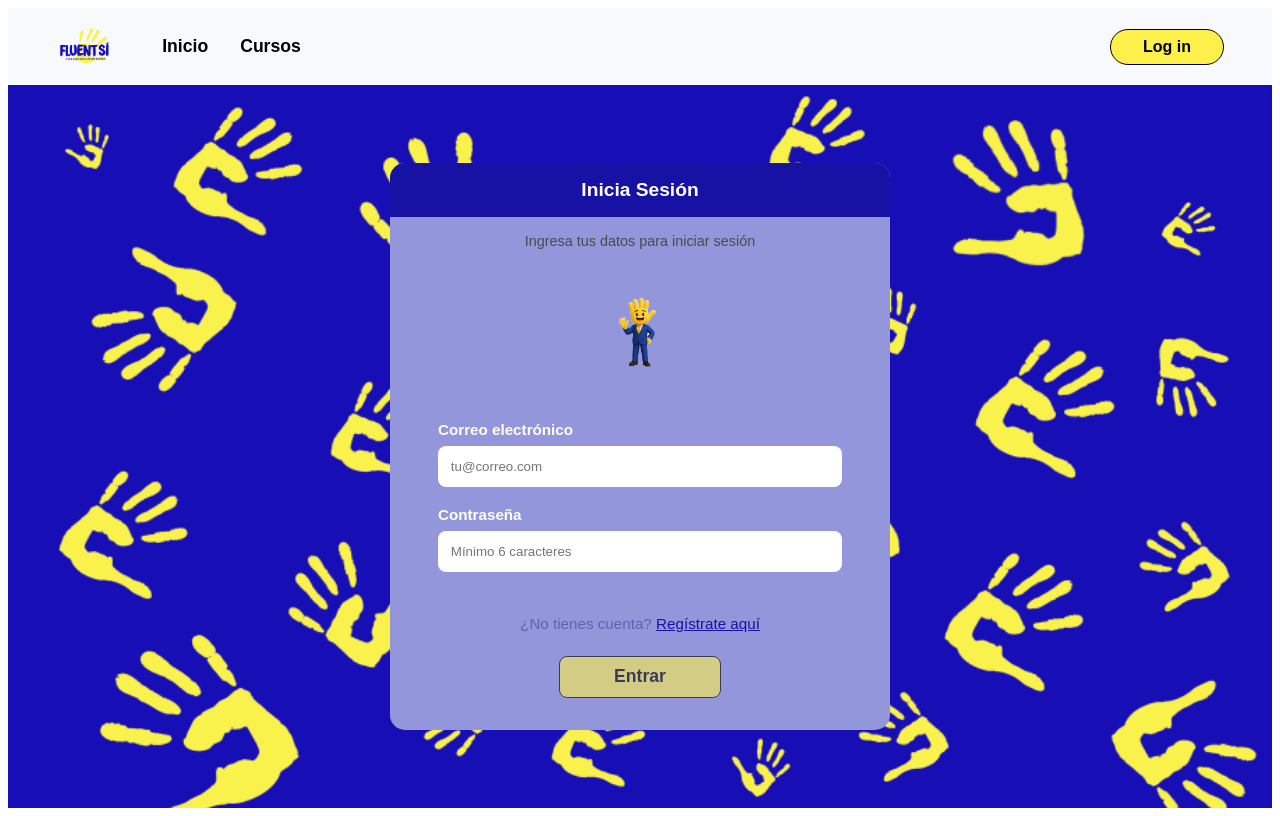
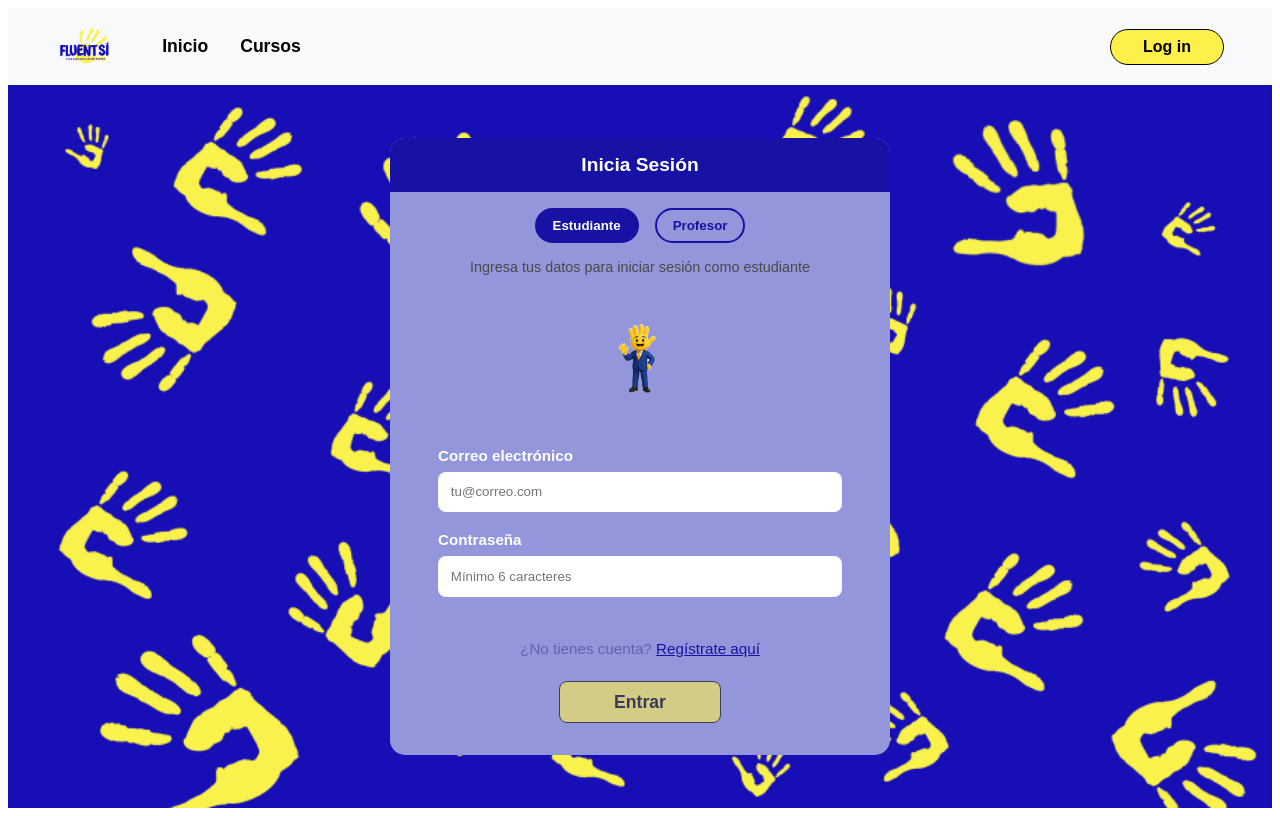
Before and after one commit to CashPH/Fluentsi-Frontend, an Angular app in the folder fluentsi-front/: page / in a window 1280 px wide. Built offline with nearby package versions, Linux system fonts and the light colour scheme.

Commit message:
Login de Profesor agregado

```diff
--- a/fluentsi-front/package.json
+++ b/fluentsi-front/package.json
@@ -18,6 +18,7 @@
     "@angular/platform-browser": "^21.2.0",
     "@angular/router": "^21.2.0",
     "rxjs": "~7.8.0",
+    "sweetalert2": "^11.26.25",
     "tsc": "^2.0.4",
     "tslib": "^2.3.0"
   },
--- a/fluentsi-front/src/app/login/login.css
+++ b/fluentsi-front/src/app/login/login.css
@@ -92,6 +92,29 @@
     color: #4a4a4a;
 }
 
+.role-toggle {
+    display: flex;
+    justify-content: center;
+    gap: 1rem;
+    margin-bottom: 1rem;
+}
+
+.role-toggle button {
+    background-color: transparent;
+    border: 2px solid #1712a4;
+    color: #1712a4;
+    padding: 0.5rem 1rem;
+    border-radius: 20px;
+    font-weight: bold;
+    cursor: pointer;
+    transition: all 0.3s ease;
+}
+
+.role-toggle button.active {
+    background-color: #1712a4;
+    color: white;
+}
+
 .mascot {
     height: 120px;
     margin-bottom: 1.5rem;
--- a/fluentsi-front/src/app/login/login.html
+++ b/fluentsi-front/src/app/login/login.html
@@ -16,7 +16,15 @@
                 <h2>Inicia Sesión</h2>
             </div>
 
-    <p class="subtitle">Ingresa tus datos para iniciar sesión</p>
+            <div class="role-toggle">
+                <button type="button" [class.active]="loginType === 'student'"
+                    (click)="setLoginType('student')">Estudiante</button>
+                <button type="button" [class.active]="loginType === 'teacher'"
+                    (click)="setLoginType('teacher')">Profesor</button>
+            </div>
+
+            <p class="subtitle">Ingresa tus datos para iniciar sesión como {{ loginType === 'student' ? 'estudiante' :
+                'profesor' }}</p>
 
             <img src="/monito.png" alt="Mascot" class="mascot">
 
@@ -29,7 +37,8 @@
                     <label for="correo">Correo electrónico</label>
                     <input type="email" id="correo" formControlName="correo" placeholder="tu@correo.com"
                         [class.error]="loginForm.get('correo')?.invalid && loginForm.get('correo')?.touched">
-        <span *ngIf="loginForm.get('correo')?.invalid && loginForm.get('correo')?.touched" class="error-text">
+                    <span *ngIf="loginForm.get('correo')?.invalid && loginForm.get('correo')?.touched"
+                        class="error-text">
                         Ingresa un correo válido
                     </span>
                 </div>
@@ -38,13 +47,16 @@
                     <label for="password">Contraseña</label>
                     <input type="password" id="password" formControlName="password" placeholder="Mínimo 6 caracteres"
                         [class.error]="loginForm.get('password')?.invalid && loginForm.get('password')?.touched">
-        <span *ngIf="loginForm.get('password')?.invalid && loginForm.get('password')?.touched" class="error-text">
+                    <span *ngIf="loginForm.get('password')?.invalid && loginForm.get('password')?.touched"
+                        class="error-text">
                         La contraseña es requerida
                     </span>
                 </div>
 
-        <p class="register-text">¿No tienes cuenta? <a href="javascript:void(0)" (click)="goToRegister()">Regístrate aquí</a></p>
+                <p class="register-text" *ngIf="loginType === 'student'">¿No tienes cuenta? <a href="javascript:void(0)"
+                        (click)="goToRegister()">Regístrate aquí</a></p>
 
+                <p class="register-text" *ngIf="loginType === 'teacher'" style="visibility: hidden;">Placeholder</p>
                 <button type="submit" class="submit-btn" [disabled]="loading || loginForm.invalid">
                     {{ loading ? 'Entrando...' : 'Entrar' }}
                 </button>
--- a/fluentsi-front/src/app/login/login.ts
+++ b/fluentsi-front/src/app/login/login.ts
@@ -3,6 +3,7 @@ import { CommonModule } from '@angular/common';
 import { ReactiveFormsModule, FormBuilder, FormGroup, Validators } from '@angular/forms';
 import { Router } from '@angular/router';
 import { AuthService } from '../services/auth.service';
+import Swal from 'sweetalert2';
 
 @Component({
   selector: 'app-login',
@@ -14,6 +15,7 @@ export class Login {
   loginForm!: FormGroup;
   loading = false;
   error: string | null = null;
+  loginType: 'student' | 'teacher' = 'student';
 
   constructor(
     private fb: FormBuilder,
@@ -30,6 +32,11 @@ export class Login {
     });
   }
 
+  setLoginType(type: 'student' | 'teacher'): void {
+    this.loginType = type;
+    this.error = null;
+  }
+
   onSubmit(): void {
     if (this.loginForm.invalid) {
       this.error = 'Por favor completa correctamente todos los campos';
@@ -41,7 +48,11 @@ export class Login {
 
     const { correo, password } = this.loginForm.value;
 
-    this.authService.loginStudent(correo, password).subscribe({
+    const loginRequest = this.loginType === 'student'
+      ? this.authService.loginStudent(correo, password)
+      : this.authService.loginTeacher(correo, password);
+
+    loginRequest.subscribe({
       next: (response) => {
         console.log('Login exitoso:', response);
         if (response.role === 'teacher') {
@@ -52,7 +63,16 @@ export class Login {
       },
       error: (error) => {
         this.loading = false;
-        this.error = error.error?.message || 'Error en el login. Verifica tus credenciales.';
+        this.error = error.error?.message || 'Credenciales inválidas';
+
+        Swal.fire({
+          icon: 'error',
+          title: 'Credenciales Inválidas',
+          text: this.error || 'Por favor verifica tu correo y contraseña.',
+          confirmButtonColor: '#1712a4',
+          confirmButtonText: 'Aceptar'
+        });
+
         console.error('Login error:', error);
       }
     });
--- a/fluentsi-front/src/app/services/auth.service.ts
+++ b/fluentsi-front/src/app/services/auth.service.ts
@@ -81,6 +81,19 @@ export class AuthService {
     );
   }
 
+  // Teacher Login
+  loginTeacher(correo: string, password: string): Observable<StudentLoginResponse> {
+    return this.http.post<StudentLoginResponse>(`${this.apiUrl}/auth/teacher/login`, { correo, password }).pipe(
+      tap((response) => {
+        this.setAuthData(response);
+      }),
+      catchError((error) => {
+        console.error('Teacher Login error:', error);
+        throw error;
+      })
+    );
+  }
+
   private setAuthData(response: StudentLoginResponse): void {
     localStorage.setItem('authToken', response.token);
     localStorage.setItem('user', JSON.stringify({
```
Also changed, not shown: 2 other files (tests, documents, lock files or other folders). Lines whose indentation alone changed are shown as unchanged.
